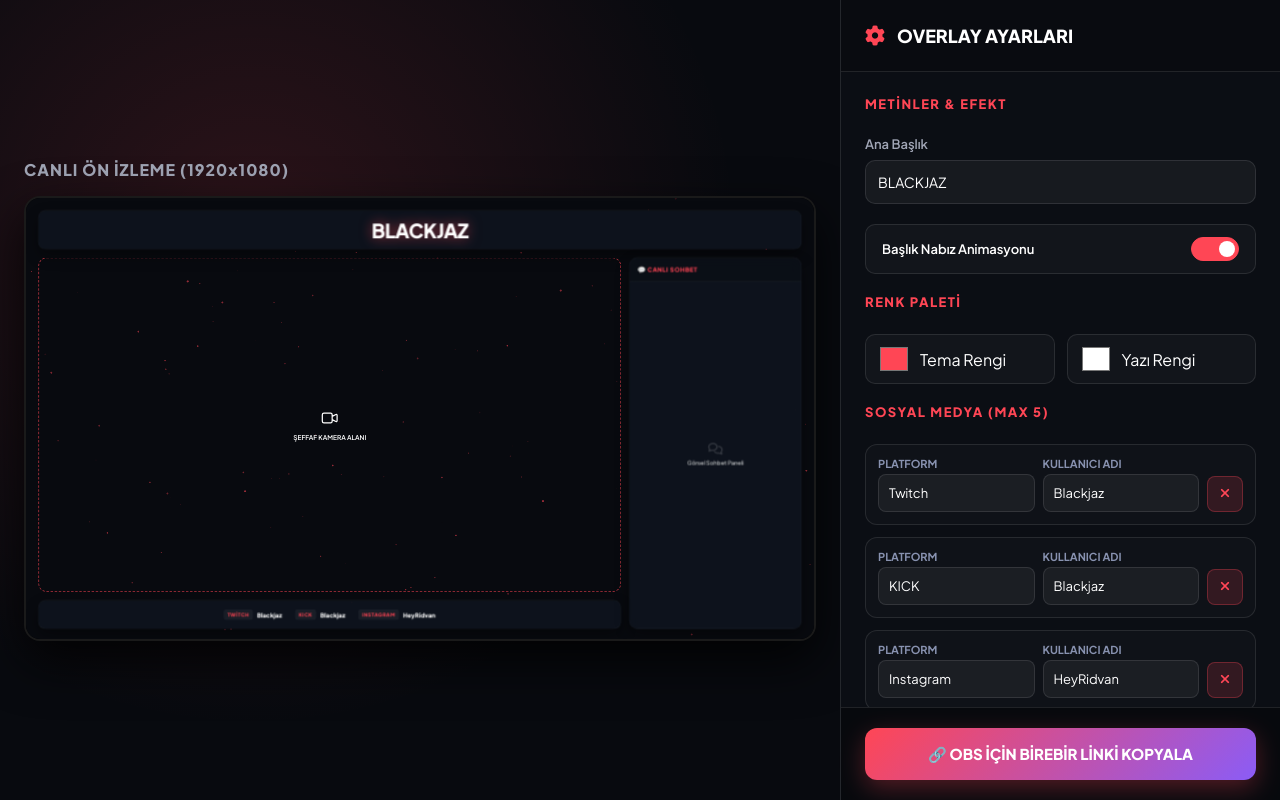
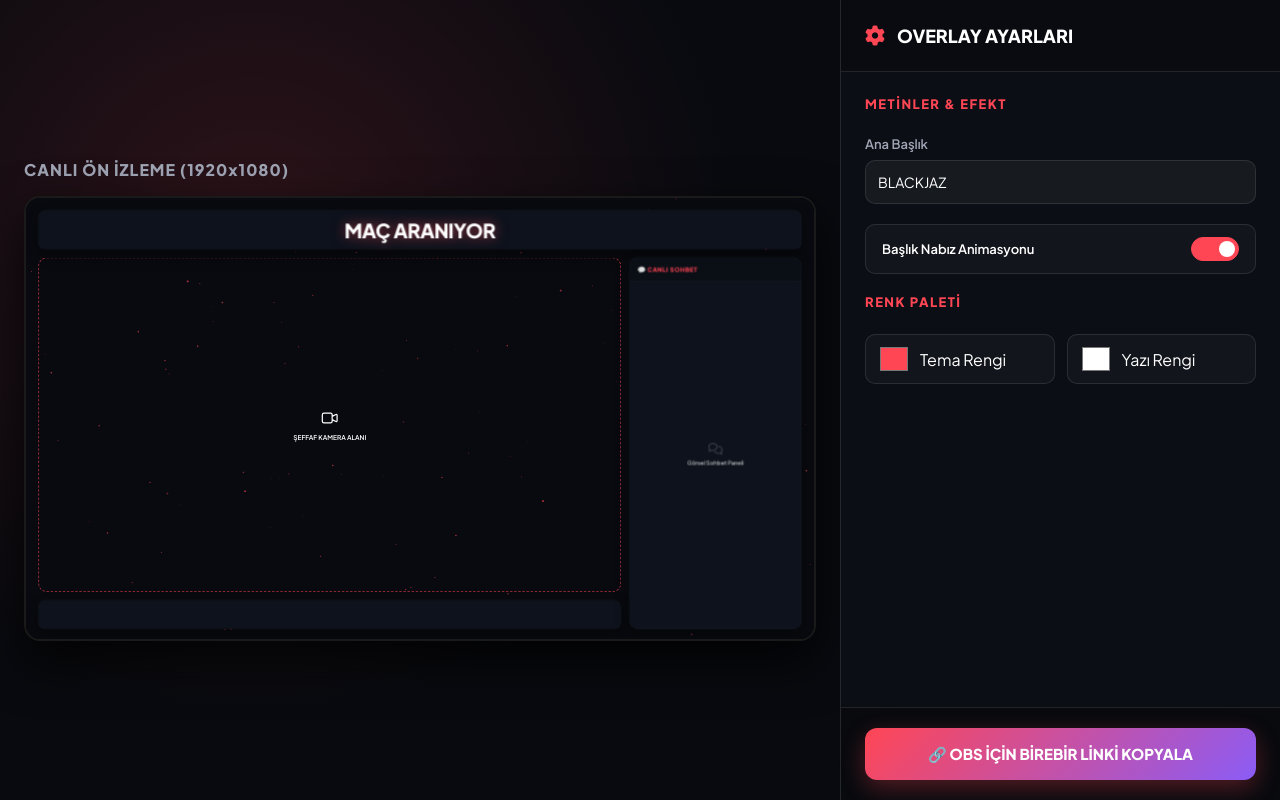
Before and after one commit to RidvanTurgut/stream-overlay, a plain HTML site: page index.html in a window 1280 px wide. Drawn offline with Linux system fonts and the light colour scheme.

```diff
--- a/index.html
+++ b/index.html
@@ -282,10 +282,6 @@
                     <label>Yazı Rengi</label>
                 </div>
             </div>
-
-            <div class="section-title">Sosyal Medya (Max 5)</div>
-            <div class="social-inputs" id="socialContainer"></div>
-            <button class="btn-add" id="addSocialBtn"><i class="fa-solid fa-plus mr-1"></i> Sosyal Medya Ekle</button>
         </div>
 
         <div class="panel-footer">
```
